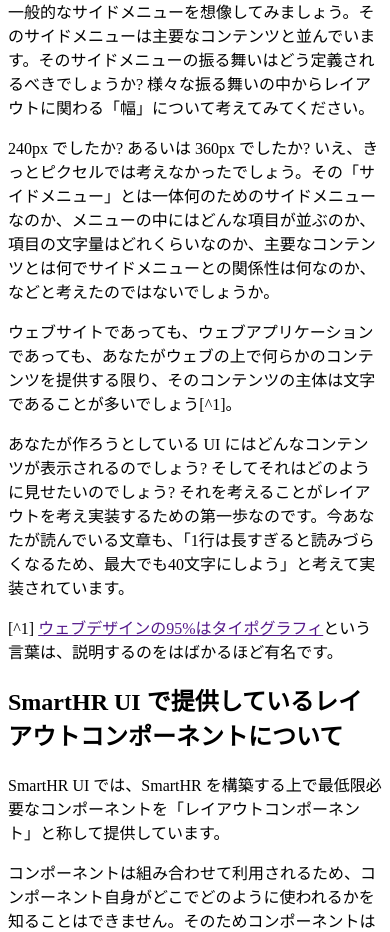
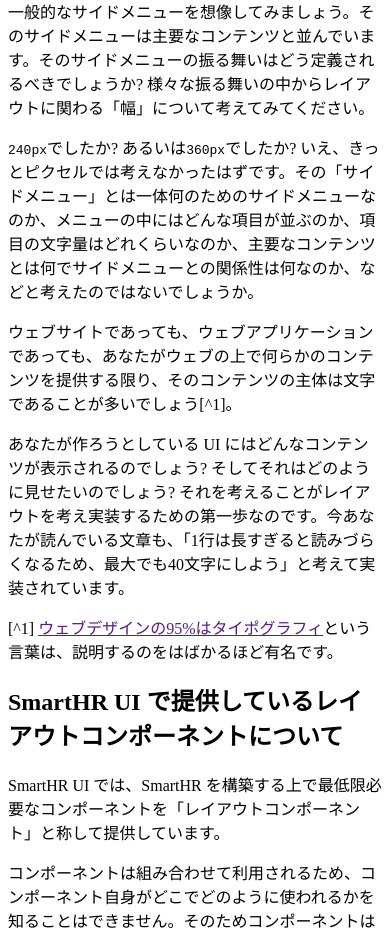
Before and after one commit to kufu/learn-smarthr-ui, a Next.js app: page /getting-started/understanding-responsively-design in a window 390 px wide. Shown: the part 1380-2312 px from the top of the page. Built offline with nearby package versions, Linux system fonts and the light colour scheme.

Commit message:
Update pages/getting-started/understanding-responsively-design.mdx
Co-authored-by: Shinichi Kogiso <kuusai1998@gmail.com>

```diff
--- a/pages/getting-started/understanding-responsively-design.mdx
+++ b/pages/getting-started/understanding-responsively-design.mdx
@@ -30,7 +30,7 @@
 
 一般的なサイドメニューを想像してみましょう。そのサイドメニューは主要なコンテンツと並んでいます。そのサイドメニューの振る舞いはどう定義されるべきでしょうか? 様々な振る舞いの中からレイアウトに関わる「幅」について考えてみてください。
 
-240px でしたか? あるいは 360px でしたか? いえ、きっとピクセルでは考えなかったでしょう。その「サイドメニュー」とは一体何のためのサイドメニューなのか、メニューの中にはどんな項目が並ぶのか、項目の文字量はどれくらいなのか、主要なコンテンツとは何でサイドメニューとの関係性は何なのか、などと考えたのではないでしょうか。
+`240px`でしたか? あるいは`360px`でしたか? いえ、きっとピクセルでは考えなかったはずです。その「サイドメニュー」とは一体何のためのサイドメニューなのか、メニューの中にはどんな項目が並ぶのか、項目の文字量はどれくらいなのか、主要なコンテンツとは何でサイドメニューとの関係性は何なのか、などと考えたのではないでしょうか。
 
 ウェブサイトであっても、ウェブアプリケーションであっても、あなたがウェブの上で何らかのコンテンツを提供する限り、そのコンテンツの主体は文字であることが多いでしょう[^1]。
 
```
